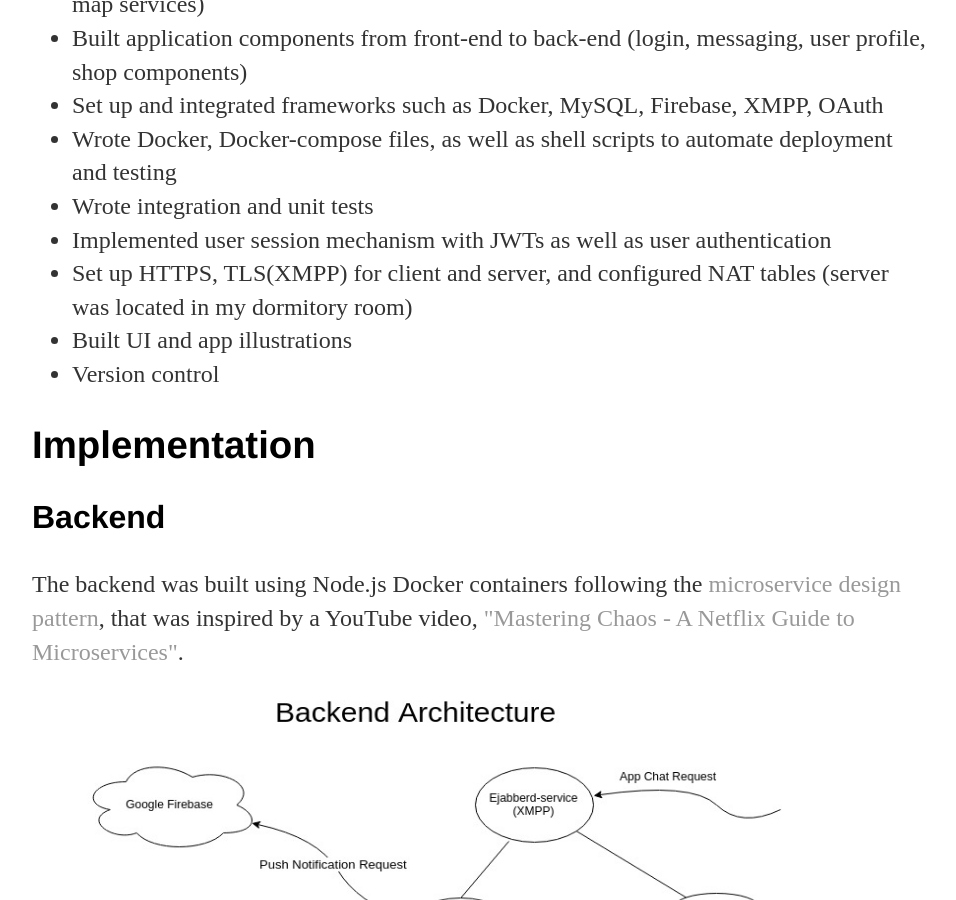
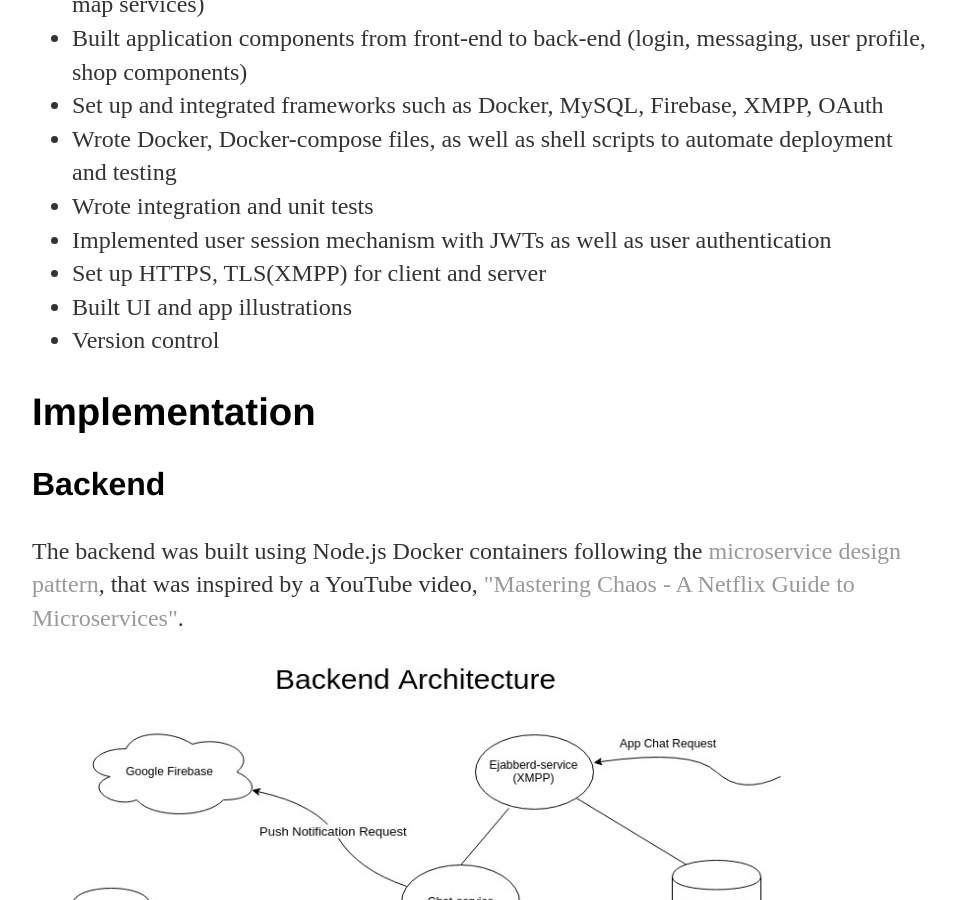
Before and after one commit to jcho7022/jcho7022.github.io, a Jekyll site: the page built from projects/float/index.html, in a window 1280 px wide and 900 px high, scrolled down 2736 px. Shown: the whole window, without its empty margins (160-1116 px from the left). Built offline with Jekyll 4.4.1, drawn with Linux system fonts in a browser that asks for light colours.

Commit message:
Update index.html

```diff
--- a/projects/float/index.html
+++ b/projects/float/index.html
@@ -59,7 +59,7 @@ title: "Float: Map Oriented Marketplace Application"
 	<li>Wrote Docker, Docker-compose files, as well as shell scripts to automate deployment and testing</li>
 	<li>Wrote integration and unit tests</li>
 	<li>Implemented user session mechanism with JWTs as well as user authentication</li>
-	<li>Set up HTTPS, TLS(XMPP) for client and server, and configured NAT tables (server was located in my dormitory room)</li>
+	<li>Set up HTTPS, TLS(XMPP) for client and server</li>
 	<li>Built UI and app illustrations</li>
 	<li>Version control</li>
 	</ul>
```
